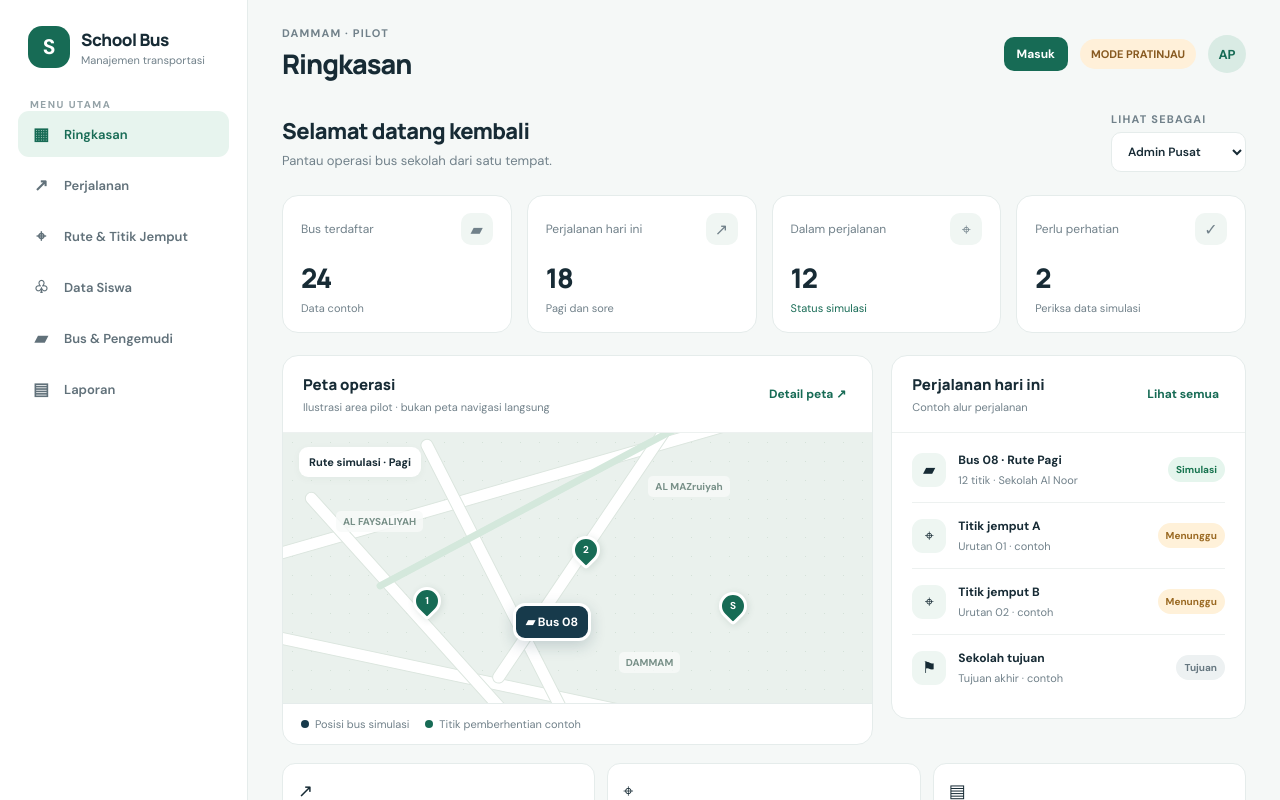
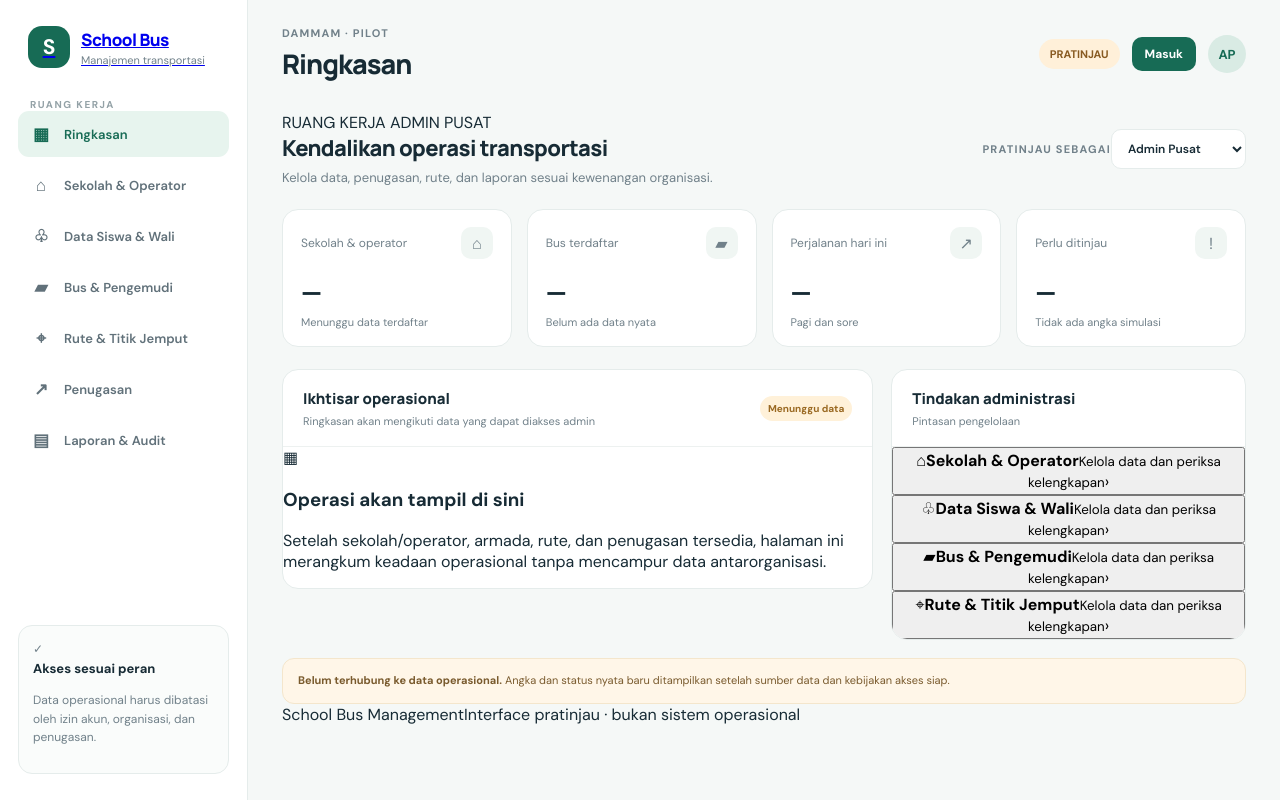
Before and after one commit to irusandi-hub/school-bus-management, a Next.js app: page / in a window 1280 px wide. Shown: the top 800 px of the page. Built offline with nearby package versions, Linux system fonts and the light colour scheme.

Commit message:
feat(ui): separate workspaces by user role

```diff
--- a/app/page.tsx
+++ b/app/page.tsx
@@ -3,175 +3,149 @@
 import { useMemo, useState } from "react";
 
 type Role = "Admin Pusat" | "Pengemudi" | "Orang Tua/Wali";
-type Section = "Ringkasan" | "Perjalanan" | "Rute & Titik Jemput" | "Data Siswa" | "Bus & Pengemudi" | "Laporan";
+type Section = string;
 
-const navigation: { label: Section; icon: string }[] = [
-  { label: "Ringkasan", icon: "▦" },
-  { label: "Perjalanan", icon: "↗" },
-  { label: "Rute & Titik Jemput", icon: "⌖" },
-  { label: "Data Siswa", icon: "♧" },
-  { label: "Bus & Pengemudi", icon: "▰" },
-  { label: "Laporan", icon: "▤" },
-];
+const menus: Record<Role, { label: string; icon: string }[]> = {
+  "Admin Pusat": [
+    { label: "Ringkasan", icon: "▦" },
+    { label: "Sekolah & Operator", icon: "⌂" },
+    { label: "Data Siswa & Wali", icon: "♧" },
+    { label: "Bus & Pengemudi", icon: "▰" },
+    { label: "Rute & Titik Jemput", icon: "⌖" },
+    { label: "Penugasan", icon: "↗" },
+    { label: "Laporan & Audit", icon: "▤" },
+  ],
+  "Pengemudi": [
+    { label: "Tugas Saya", icon: "▦" },
+    { label: "Perjalanan", icon: "↗" },
+    { label: "Daftar Siswa", icon: "♧" },
+    { label: "Kendala & Pemeriksaan", icon: "✓" },
+  ],
+  "Orang Tua/Wali": [
+    { label: "Anak Saya", icon: "⌂" },
+    { label: "Perjalanan", icon: "↗" },
+    { label: "Riwayat & Laporan", icon: "▤" },
+    { label: "Akun", icon: "○" },
+  ],
+};
+
+const roleIntro: Record<Role, { greeting: string; description: string }> = {
+  "Admin Pusat": {
+    greeting: "Kendalikan operasi transportasi",
+    description: "Kelola data, penugasan, rute, dan laporan sesuai kewenangan organisasi.",
+  },
+  "Pengemudi": {
+    greeting: "Siap menjalankan tugas?",
+    description: "Periksa penugasan dan rute yang disetujui sebelum memulai perjalanan.",
+  },
+  "Orang Tua/Wali": {
+    greeting: "Informasi perjalanan anak",
+    description: "Pantau status perjalanan dan lihat riwayat anak yang terhubung ke akun Anda.",
+  },
+};
+
+function Status({ children, kind = "wait" }: { children: React.ReactNode; kind?: "wait" | "live" | "done" }) {
+  return <span className={`status ${kind}`}>{children}</span>;
+}
+
+function Metric({ label, value, note, icon }: { label: string; value: string; note: string; icon: string }) {
+  return <article className="stat-card"><div className="stat-top"><span>{label}</span><span className="stat-icon">{icon}</span></div><div className="stat-value">{value}</div><div className="stat-note">{note}</div></article>;
+}
+
+function EmptyPanel({ title, detail }: { title: string; detail: string }) {
+  return <section className="panel"><div className="panel-head"><div><h3 className="panel-title">{title}</h3><div className="panel-subtitle">Ruang kerja siap dihubungkan</div></div><Status>Belum terhubung</Status></div><div className="empty-state"><div className="empty-illustration">⌁</div><strong className="empty-title">Belum ada data operasional</strong><p>{detail}</p><span className="muted-hint">Data akan muncul setelah akun, hak akses, dan sumber data disiapkan.</span></div></section>;
+}
 
 export default function Home() {
   const [role, setRole] = useState<Role>("Admin Pusat");
   const [section, setSection] = useState<Section>("Ringkasan");
-  const [notice, setNotice] = useState("Ini adalah pratinjau interaktif. Data, peta, posisi bus, dan status perjalanan masih berupa contoh.");
+  const [notice, setNotice] = useState("Pratinjau interface. Data, lokasi, dan status perjalanan belum berasal dari operasi nyata.");
 
-  const roleContent = useMemo(() => {
-    if (role === "Pengemudi") return {
-      greeting: "Siap untuk perjalanan hari ini?",
-      description: "Periksa penugasan dan rute sebelum mulai bertugas.",
-      first: "Penugasan saya", second: "Stop perjalanan", third: "Konfirmasi siswa", fourth: "Laporan masalah",
-      values: ["1", "12", "0", "0"],
-      notes: ["Rute pagi · Bus 08", "Urutan tersimpan", "Menunggu perjalanan", "Belum ada laporan"],
-    };
-    if (role === "Orang Tua/Wali") return {
-      greeting: "Pantau perjalanan anak",
-      description: "Lihat status perjalanan dan informasi yang tersedia untuk keluarga.",
-      first: "Anak terhubung", second: "Perjalanan hari ini", third: "Status terakhir", fourth: "Riwayat tersedia",
-      values: ["1", "Pagi", "Belum mulai", "—"],
-      notes: ["Relasi contoh", "Dari penugasan", "Lokasi belum tersedia", "Data contoh saja"],
-    };
-    return {
-      greeting: "Selamat datang kembali",
-      description: "Pantau operasi bus sekolah dari satu tempat.",
-      first: "Bus terdaftar", second: "Perjalanan hari ini", third: "Dalam perjalanan", fourth: "Perlu perhatian",
-      values: ["24", "18", "12", "2"],
-      notes: ["Data contoh", "Pagi dan sore", "Status simulasi", "Periksa data simulasi"],
-    };
-  }, [role]);
+  const navigation = menus[role];
+  const intro = roleIntro[role];
 
-  function chooseSection(label: Section) {
-    setSection(label);
-    setNotice(label === "Ringkasan"
-      ? "Ini adalah pratinjau interaktif. Data, peta, posisi bus, dan status perjalanan masih berupa contoh."
-      : label + " belum terhubung ke database. Tampilan ini menyiapkan struktur navigasi aplikasi.");
+  function changeRole(nextRole: Role) {
+    setRole(nextRole);
+    setSection(menus[nextRole][0].label);
+    setNotice("Mode pratinjau peran berubah. Pemilih ini hanya untuk meninjau tampilan, bukan menentukan hak akses akun.");
   }
 
+  function selectSection(label: string) {
+    setSection(label);
+    setNotice(label + " masih berupa rancangan interface dan belum terhubung ke data operasional.");
+  }
+
+  const avatar = role === "Admin Pusat" ? "AP" : role === "Pengemudi" ? "PG" : "OW";
+
   return (
-    <div className="app-shell">
+    <div className={`app-shell role-${role === "Admin Pusat" ? "admin" : role === "Pengemudi" ? "driver" : "parent"}`}>
       <aside className="sidebar">
-        <div className="brand">
+        <a className="brand" href="/" aria-label="School Bus beranda">
           <div className="brand-mark">S</div>
           <div><div className="brand-name">School Bus</div><div className="brand-sub">Manajemen transportasi</div></div>
-        </div>
-        <div>
-          <div className="workspace-label">Menu utama</div>
-          <nav className="nav-list" aria-label="Menu utama">
-            {navigation.map((item) => (
-              <button key={item.label} className={`nav-item ${section === item.label ? "active" : ""}`} onClick={() => chooseSection(item.label)}>
-                <span className="nav-icon">{item.icon}</span>{item.label}
-              </button>
-            ))}
+        </a>
+        <div className="nav-group">
+          <div className="workspace-label">Ruang kerja</div>
+          <nav className="nav-list" aria-label={`Menu ${role}`}>
+            {navigation.map((item) => <button key={item.label} className={`nav-item ${section === item.label ? "active" : ""}`} onClick={() => selectSection(item.label)}><span className="nav-icon">{item.icon}</span><span>{item.label}</span>{section === item.label && <span className="nav-active-dot" />}</button>)}
           </nav>
         </div>
-        <div className="sidebar-bottom">
-          <strong>Operasi yang aman</strong>
-          Rute yang disetujui tidak berubah diam-diam saat perjalanan aktif.
-        </div>
+        <div className="sidebar-bottom"><span className="security-icon">✓</span><strong>Akses sesuai peran</strong><p>Data operasional harus dibatasi oleh izin akun, organisasi, dan penugasan.</p></div>
       </aside>
 
       <main className="main">
         <header className="topbar">
-          <div><div className="eyebrow">Dammam · Pilot</div><h1 className="page-title">{section}</h1></div>
-          <div className="top-actions"><a className="login-link" href="/login">Masuk</a><span className="demo-badge">MODE PRATINJAU</span><div className="avatar">{role === "Admin Pusat" ? "AP" : role === "Pengemudi" ? "PG" : "OW"}</div></div>
+          <div className="topbar-title"><div className="eyebrow">DAMMAM · PILOT</div><h1 className="page-title">{section}</h1></div>
+          <div className="top-actions"><span className="demo-badge"><span className="demo-dot" /> PRATINJAU</span><a className="login-link" href="/login">Masuk</a><div className="avatar" aria-label={role}>{avatar}</div></div>
         </header>
 
         <section className="welcome">
-          <div><h2>{roleContent.greeting}</h2><p>{roleContent.description}</p></div>
-          <label>
-            <span className="eyebrow" style={{display:"block",marginBottom:6}}>Lihat sebagai</span>
-            <select className="role-select" value={role} onChange={(event) => setRole(event.target.value as Role)} aria-label="Pilih tampilan peran">
-              <option>Admin Pusat</option><option>Pengemudi</option><option>Orang Tua/Wali</option>
-            </select>
-          </label>
+          <div className="welcome-copy"><div className="welcome-kicker">RUANG KERJA {role.toUpperCase()}</div><h2>{section === navigation[0].label ? intro.greeting : section}</h2><p>{section === navigation[0].label ? intro.description : `Menu ${section} untuk peran ${role}.`}</p></div>
+          <label className="role-preview"><span className="eyebrow">Pratinjau sebagai</span><select className="role-select" value={role} onChange={(event) => changeRole(event.target.value as Role)} aria-label="Pilih interface untuk pratinjau"><option>Admin Pusat</option><option>Pengemudi</option><option>Orang Tua/Wali</option></select></label>
         </section>
 
-        {section === "Perjalanan" && role === "Pengemudi" ? (
-          <section className="panel">
-            <div className="panel-head">
-              <div><h3 className="panel-title">Navigasi pengemudi</h3><div className="panel-subtitle">Menu Perjalanan · Petunjuk arah ke titik berikutnya</div></div>
-              <span className="status wait">Menunggu rute</span>
-            </div>
-            <div className="driver-directions">
-              <div className="directions-icon">↗</div>
-              <h3>Petunjuk arah ada di sini</h3>
-              <p>Setelah admin menetapkan rute dan koordinat setiap titik jemput, pengemudi dapat membuka Google Maps untuk navigasi ke pemberhentian berikutnya.</p>
-              <div className="directions-steps">
-                <div><span>1</span><div><strong>Buka penugasan</strong><small>Perjalanan yang diberikan admin akan muncul di bagian ini.</small></div></div>
-                <div><span>2</span><div><strong>Pilih titik berikutnya</strong><small>Urutan berhenti mengikuti rute yang sudah disetujui.</small></div></div>
-                <div><span>3</span><div><strong>Mulai navigasi</strong><small>Tombol Google Maps aktif setelah tujuan dan koordinat tersedia.</small></div></div>
-              </div>
-              <div className="directions-note">Navigasi belum aktif karena aplikasi masih memakai data contoh. Kami tidak menampilkan arah palsu atau tujuan yang belum dikonfirmasi.</div>
-            </div>
+        {role === "Admin Pusat" && section === "Ringkasan" && <>
+          <section className="stats" aria-label="Ringkasan admin">
+            <Metric label="Sekolah & operator" value="—" note="Menunggu data terdaftar" icon="⌂" />
+            <Metric label="Bus terdaftar" value="—" note="Belum ada data nyata" icon="▰" />
+            <Metric label="Perjalanan hari ini" value="—" note="Pagi dan sore" icon="↗" />
+            <Metric label="Perlu ditinjau" value="—" note="Tidak ada angka simulasi" icon="!" />
           </section>
-        ) : section === "Ringkasan" ? (
-          <>
-            <section className="stats" aria-label="Ringkasan operasional">
-              {[roleContent.first, roleContent.second, roleContent.third, roleContent.fourth].map((label, index) => (
-                <article className="stat-card" key={label}>
-                  <div className="stat-top"><span>{label}</span><span className="stat-icon">{["▰","↗","⌖","✓"][index]}</span></div>
-                  <div className="stat-value">{roleContent.values[index]}</div>
-                  <div className={`stat-note ${index === 2 && role === "Admin Pusat" ? "good" : ""}`}>{roleContent.notes[index]}</div>
-                </article>
-              ))}
-            </section>
+          <section className="content-grid admin-grid">
+            <article className="panel"><div className="panel-head"><div><h3 className="panel-title">Ikhtisar operasional</h3><div className="panel-subtitle">Ringkasan akan mengikuti data yang dapat diakses admin</div></div><Status>Menunggu data</Status></div><div className="admin-overview"><div className="overview-icon">▦</div><h3>Operasi akan tampil di sini</h3><p>Setelah sekolah/operator, armada, rute, dan penugasan tersedia, halaman ini merangkum keadaan operasional tanpa mencampur data antarorganisasi.</p></div></article>
+            <article className="panel"><div className="panel-head"><div><h3 className="panel-title">Tindakan administrasi</h3><div className="panel-subtitle">Pintasan pengelolaan</div></div></div><div className="quick-list">
+              {["Sekolah & Operator", "Data Siswa & Wali", "Bus & Pengemudi", "Rute & Titik Jemput"].map((label, i) => <button className="quick-row" key={label} onClick={() => selectSection(label)}><span className="quick-icon">{["⌂","♧","▰","⌖"][i]}</span><span><strong>{label}</strong><small>Kelola data dan periksa kelengkapan</small></span><span className="quick-arrow">›</span></button>)}
+            </div></article>
+          </section>
+          <div className="notice"><strong>Belum terhubung ke data operasional.</strong> Angka dan status nyata baru ditampilkan setelah sumber data dan kebijakan akses siap.</div>
+        </>}
 
-            <section className="content-grid">
-              <article className="panel">
-                <div className="panel-head">
-                  <div><h3 className="panel-title">Peta operasi</h3><div className="panel-subtitle">Ilustrasi area pilot · bukan peta navigasi langsung</div></div>
-                  <button className="text-button" onClick={() => setNotice("Peta langsung belum dihubungkan. Tahap integrasi berikutnya akan memasang penyedia peta dan routing.")}>Detail peta ↗</button>
-                </div>
-                <div className="map-canvas" role="img" aria-label="Ilustrasi peta dengan jalur dan penanda bus simulasi">
-                  <div className="road r1"/><div className="road r2"/><div className="road r3"/><div className="road r4"/><div className="road r5"/><div className="road r6"/>
-                  <span className="map-label" style={{left:"9%",top:"29%"}}>AL FAYSALIYAH</span>
-                  <span className="map-label" style={{left:"62%",top:"16%"}}>AL MAZruiyah</span>
-                  <span className="map-label" style={{left:"57%",top:"81%"}}>DAMMAM</span>
-                  <span className="map-caption">Rute simulasi · Pagi</span>
-                  <div className="map-pin" style={{left:"22%",top:"57%"}}><span>1</span></div>
-                  <div className="map-pin" style={{left:"49%",top:"38%"}}><span>2</span></div>
-                  <div className="map-pin" style={{left:"74%",top:"59%"}}><span>S</span></div>
-                  <div className="bus-pin" style={{left:"39%",top:"63%"}}>▰ Bus 08</div>
-                </div>
-                <div className="map-legend"><span><i className="legend-dot bus"/>Posisi bus simulasi</span><span><i className="legend-dot"/>Titik pemberhentian contoh</span></div>
-              </article>
+        {role === "Admin Pusat" && section !== "Ringkasan" && <EmptyPanel title={section} detail={section === "Rute & Titik Jemput" ? "Rute harus dapat ditinjau dan disetujui sebelum ditugaskan. Urutan stop pada perjalanan aktif tidak boleh berubah diam-diam." : section === "Laporan & Audit" ? "Laporan dan koreksi harus dapat ditelusuri ke catatan sumber serta dibatasi berdasarkan peran dan organisasi." : "Bagian ini akan menyediakan pengelolaan data sesuai kewenangan admin dan lingkup organisasi yang ditetapkan."} />}
 
-              <article className="panel">
-                <div className="panel-head"><div><h3 className="panel-title">{role === "Pengemudi" ? "Urutan pemberhentian" : role === "Orang Tua/Wali" ? "Status perjalanan" : "Perjalanan hari ini"}</h3><div className="panel-subtitle">Contoh alur perjalanan</div></div><button className="text-button" onClick={() => chooseSection("Perjalanan")}>Lihat semua</button></div>
-                <div className="route-list">
-                  <div className="route-row"><div className="route-symbol">▰</div><div><div className="route-name">Bus 08 · Rute Pagi</div><div className="route-meta">12 titik · Sekolah Al Noor</div></div><span className="status live">Simulasi</span></div>
-                  <div className="route-row"><div className="route-symbol">⌖</div><div><div className="route-name">Titik jemput A</div><div className="route-meta">Urutan 01 · contoh</div></div><span className="status wait">Menunggu</span></div>
-                  <div className="route-row"><div className="route-symbol">⌖</div><div><div className="route-name">Titik jemput B</div><div className="route-meta">Urutan 02 · contoh</div></div><span className="status wait">Menunggu</span></div>
-                  <div className="route-row"><div className="route-symbol">⚑</div><div><div className="route-name">Sekolah tujuan</div><div className="route-meta">Tujuan akhir · contoh</div></div><span className="status done">Tujuan</span></div>
-                </div>
-              </article>
-            </section>
+        {role === "Pengemudi" && section === "Tugas Saya" && <>
+          <section className="driver-hero"><div className="driver-hero-top"><div><span className="eyebrow light">TUGAS HARI INI</span><h2>Belum ada penugasan</h2><p>Penugasan bus dan rute akan tampil setelah diberikan oleh admin.</p></div><div className="driver-big-icon">↗</div></div><div className="driver-hero-bottom"><div><span>Bus</span><strong>Belum ditetapkan</strong></div><div><span>Jadwal</span><strong>Belum tersedia</strong></div><Status>Menunggu penugasan</Status></div></section>
+          <section className="driver-action-grid"><button className="driver-action" onClick={() => selectSection("Perjalanan")}><span className="driver-action-icon">↗</span><strong>Buka perjalanan</strong><small>Lihat rute dan stop yang disetujui</small></button><button className="driver-action" onClick={() => selectSection("Daftar Siswa")}><span className="driver-action-icon">♧</span><strong>Daftar siswa</strong><small>Periksa siswa pada penugasan</small></button><button className="driver-action" onClick={() => selectSection("Kendala & Pemeriksaan")}><span className="driver-action-icon">✓</span><strong>Kendala & pemeriksaan</strong><small>Laporkan masalah dan periksa kabin</small></button></section>
+          <div className="notice"><strong>Mode pratinjau.</strong> Tombol belum memulai perjalanan atau mengirim data.</div>
+        </>}
 
-            <section className="quick-actions" aria-label="Aksi cepat">
-              <button className="quick-action" onClick={() => {chooseSection("Perjalanan");setNotice("Daftar perjalanan masih menggunakan data contoh dan belum tersimpan ke database.")}}><span>↗</span><strong>Kelola perjalanan</strong><small>Jadwal dan status bus</small></button>
-              <button className="quick-action" onClick={() => {chooseSection("Rute & Titik Jemput");setNotice("Editor rute belum terhubung. Urutan stop akan dikunci setelah rute disetujui admin.")}}><span>⌖</span><strong>Atur rute</strong><small>Rute dan titik jemput</small></button>
-              <button className="quick-action" onClick={() => {chooseSection("Laporan");setNotice("Laporan akan diisi dari riwayat perjalanan setelah backend tersedia.")}}><span>▤</span><strong>Buka laporan</strong><small>Riwayat operasional</small></button>
-            </section>
-          </>
-        ) : (
-          <section className="panel">
-            <div className="panel-head"><div><h3 className="panel-title">{section}</h3><div className="panel-subtitle">Ruang kerja awal untuk peran {role}</div></div><span className="status wait">Belum terhubung</span></div>
-            <div className="empty-state">
-              <div style={{fontSize:30,marginBottom:12}}>{navigation.find(item => item.label === section)?.icon}</div>
-              <strong style={{display:"block",color:"var(--ink)",marginBottom:8}}>Fondasi tampilan sudah tersedia</strong>
-              Bagian ini akan diisi dengan data nyata setelah database, login, dan aturan akses server disiapkan. Belum ada data yang disimpan atau dikirim.
-            </div>
-          </section>
-        )}
+        {role === "Pengemudi" && section === "Perjalanan" && <section className="panel"><div className="panel-head"><div><h3 className="panel-title">Navigasi perjalanan</h3><div className="panel-subtitle">Petunjuk arah ke titik berikutnya</div></div><Status>Menunggu rute</Status></div><div className="driver-empty"><div className="driver-empty-icon">⌖</div><h3>Rute belum tersedia</h3><p>Rute yang disetujui admin akan muncul di sini. Tujuan dan urutan pemberhentian harus berasal dari penugasan yang valid.</p><div className="directions-steps"><div><span>1</span><div><strong>Periksa penugasan</strong><small>Pastikan bus, jadwal, dan rute sesuai tugas Anda.</small></div></div><div><span>2</span><div><strong>Ikuti urutan stop</strong><small>Urutan pemberhentian tetap sesuai rute yang disetujui.</small></div></div><div><span>3</span><div><strong>Buka petunjuk arah</strong><small>Navigasi akan aktif setelah koordinat tujuan tersedia.</small></div></div></div></div></section>}
+        {role === "Pengemudi" && section === "Daftar Siswa" && <EmptyPanel title="Daftar siswa pada tugas" detail="Hanya siswa yang terkait dengan penugasan aktif akan ditampilkan. Status naik/turun dicatat per siswa dan per perjalanan." />}
+        {role === "Pengemudi" && section === "Kendala & Pemeriksaan" && <section className="driver-action-panel"><div className="panel-head"><div><h3 className="panel-title">Keselamatan perjalanan</h3><div className="panel-subtitle">Alur sebelum dan sesudah bertugas</div></div><Status>Belum aktif</Status></div><div className="safety-items"><div><span>01</span><section><strong>Laporkan kendala</strong><p>Catat masalah bus, rute, GPS, atau data siswa untuk ditinjau admin.</p></section></div><div><span>02</span><section><strong>Periksa kabin</strong><p>Pemeriksaan fisik wajib sebelum menutup sesi kerja.</p></section></div><div><span>03</span><section><strong>Selesaikan perjalanan</strong><p>Penutupan mengikuti status siswa dan aturan operasional yang disetujui.</p></section></div></div></section>}
 
-        <div className="notice" role="status">{notice} <strong>Jangan gunakan pratinjau ini untuk keputusan operasional nyata.</strong></div>
+        {role === "Orang Tua/Wali" && section === "Anak Saya" && <>
+          <section className="parent-welcome-card"><div className="parent-icon">♡</div><div><span className="eyebrow">KELUARGA</span><h2>Belum ada anak terhubung</h2><p>Anak akan muncul setelah hubungan wali diverifikasi dan disetujui.</p></div><Status>Belum terhubung</Status></section>
+          <section className="parent-status-grid"><article className="parent-status-card"><span className="parent-card-icon">↗</span><span className="eyebrow">PERJALANAN PAGI</span><strong>Belum tersedia</strong><p>Status akan ditampilkan setelah penugasan tersedia.</p></article><article className="parent-status-card"><span className="parent-card-icon">⌖</span><span className="eyebrow">LOKASI BUS</span><strong>Belum tersedia</strong><p>Tidak ada lokasi yang ditampilkan tanpa data terbaru.</p></article></section>
+          <div className="notice"><strong>Privasi keluarga.</strong> Wali hanya boleh melihat anak yang memiliki relasi aktif dan disetujui. Posisi bus nantinya selalu disertai waktu pembaruan.</div>
+        </>}
+        {role === "Orang Tua/Wali" && section === "Perjalanan" && <section className="panel"><div className="panel-head"><div><h3 className="panel-title">Status perjalanan anak</h3><div className="panel-subtitle">Pagi dan sore ditampilkan secara terpisah</div></div><Status>Belum tersedia</Status></div><div className="parent-timeline"><div className="timeline-line"/>{[{n:"01",title:"Menunggu perjalanan",desc:"Jadwal akan tampil setelah anak terhubung ke penugasan."},{n:"02",title:"Status naik/turun",desc:"Hanya konfirmasi yang tercatat yang akan ditampilkan."},{n:"03",title:"Lokasi bus terakhir",desc:"Lokasi akan menyertakan waktu pembaruan dan status kesegaran."}].map(x=><div className="timeline-item" key={x.n}><span>{x.n}</span><div><strong>{x.title}</strong><p>{x.desc}</p></div></div>)}</div></section>}
+        {role === "Orang Tua/Wali" && section === "Riwayat & Laporan" && <EmptyPanel title="Riwayat perjalanan anak" detail="Riwayat akan memisahkan perjalanan pagi dan sore, membedakan status terkonfirmasi dari status yang belum diketahui, dan hanya menampilkan data anak yang berhak diakses." />}
+        {role === "Orang Tua/Wali" && section === "Akun" && <EmptyPanel title="Profil dan akses akun" detail="Informasi akun dan pengelolaan sesi akan ditampilkan di sini. Peran dan hubungan wali tidak dapat diubah sendiri dari halaman profil." />}
+
+        <footer className="page-footer"><span>School Bus Management</span><span>Interface pratinjau · bukan sistem operasional</span></footer>
       </main>
 
       <nav className="mobile-nav" aria-label="Navigasi seluler">
-        {navigation.slice(0,4).map((item) => <button key={item.label} className={section === item.label ? "active" : ""} onClick={() => chooseSection(item.label)}><span>{item.icon}</span>{item.label === "Rute & Titik Jemput" ? "Rute" : item.label === "Ringkasan" ? "Beranda" : item.label}</button>)}
+        {navigation.slice(0, 4).map((item) => <button key={item.label} className={section === item.label ? "active" : ""} onClick={() => selectSection(item.label)}><span>{item.icon}</span>{item.label}</button>)}
       </nav>
     </div>
   );
```
